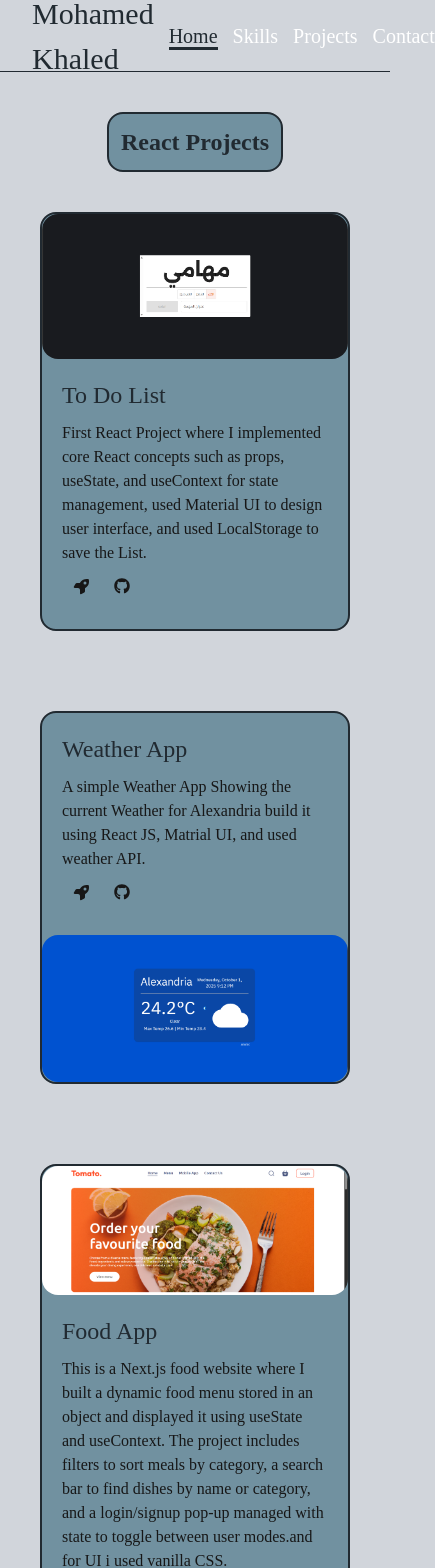
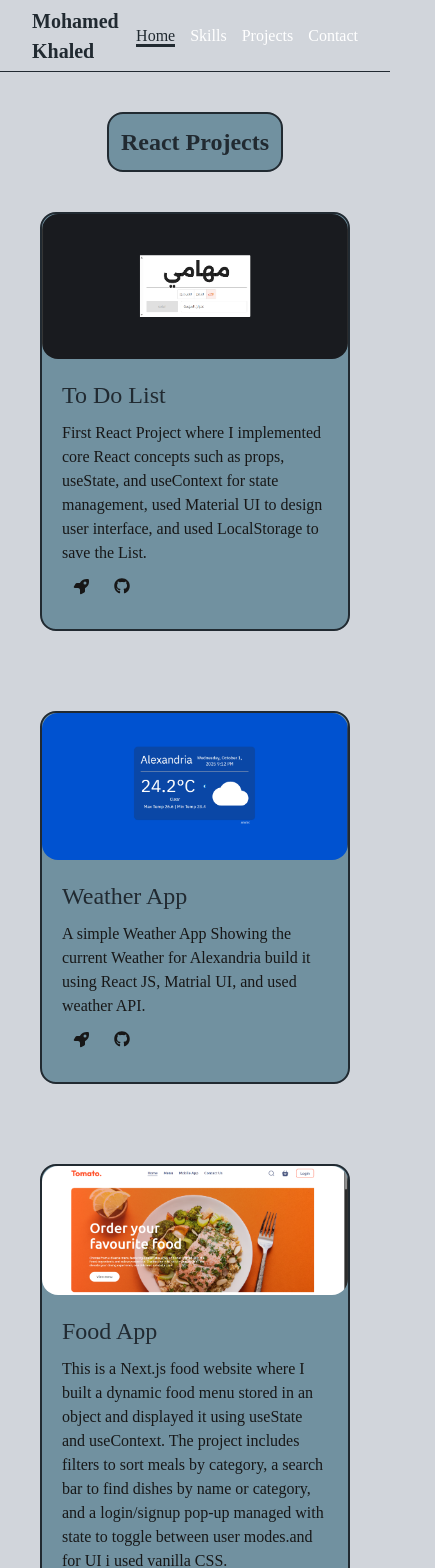
Before and after one commit to mohamd-khaled/portfolio, a Next.js app: page /projects in a window 390 px wide. Shown: the top 1568 px of the page, 435 px wide, since content can reach past the window. Built offline with nearby package versions, Linux system fonts and the light colour scheme.

Commit message:
Update reponse

```diff
--- a/app/projects/Projects.jsx
+++ b/app/projects/Projects.jsx
@@ -19,7 +19,7 @@ function Projects() {
                     const isEven = index % 2 === 0;
                     const imageSection = (
                         <div className="img">
-                            <img src={project.image} alt={project.name} className={`w-full rounded-2xl duration-300 ${isEven ? "hover:translate-x-5" : "hover:-translate-x-5"}`} />
+                            <img src={project.image} alt={project.name} className={`w-full rounded-2xl duration-300 ${isEven ? "md:hover:translate-x-5" : "md:hover:-translate-x-5"}`} />
                         </div>
                     );
                     const contentSection = (
@@ -39,8 +39,14 @@ function Projects() {
 
                     return (
                         <div key={project.id} className="md:grid md:gap-10 md:grid-cols-[repeat(auto-fit,minmax(300px,1fr))] mb-20 border-(--active-text) border-2 rounded-2xl bg-(--project-bg)/50">
-                            {isEven ? imageSection : contentSection}
-                            {isEven ? contentSection : imageSection}
+                            <div className="md:hidden">
+                                {imageSection}
+                                {contentSection}
+                            </div>
+                            <div className="hidden md:contents">
+                                {isEven ? imageSection : contentSection}
+                                {isEven ? contentSection : imageSection}
+                            </div>
                         </div>
                     )
                 })}
--- a/app/projects/ReactProjects.jsx
+++ b/app/projects/ReactProjects.jsx
@@ -23,7 +23,7 @@ function ReactProjects() {
                     const isEven = index % 2 === 0;
                     const imageSection = (
                         <div className="img">
-                            <img src={project.image} alt={project.name} className={`w-full rounded-2xl duration-300 ${isEven ? "hover:translate-x-5" : "hover:-translate-x-5"}`} />
+                            <img src={project.image} alt={project.name} className={`w-full rounded-2xl duration-300 ${isEven ? "md:hover:translate-x-5" : "md:hover:-translate-x-5"}`} />
                         </div>
                     );
                     const contentSection = (
@@ -43,8 +43,14 @@ function ReactProjects() {
 
                     return (
                         <div key={project.id} className={`md:grid md:gap-10 md:grid-cols-[repeat(auto-fit,minmax(300px,1fr))] mb-20 border-(--active-text) border-2 rounded-2xl bg-(--project-bg)/50 transition-opacity ease-in duration-700`}>
-                            {isEven ? imageSection : contentSection}
-                            {isEven ? contentSection : imageSection}
+                            <div className="md:hidden">
+                                {imageSection}
+                                {contentSection}
+                            </div>
+                            <div className="hidden md:contents">
+                                {isEven ? imageSection : contentSection}
+                                {isEven ? contentSection : imageSection}
+                            </div>
                         </div>
                     )
                 })}
--- a/component/NavBar/NavBar.jsx
+++ b/component/NavBar/NavBar.jsx
@@ -13,7 +13,7 @@ function NavBar() {
     >
       <Link
         href="/"
-        className=" text-[30px] font-800 cursor-pointer flex justify-center items-center transition duration-300 hover:scale-[1.1]"
+        className=" md:text-[30px] text-[20px] font-bold  cursor-pointer flex justify-center items-center transition duration-300 hover:scale-[1.1]"
       >
         Mohamed Khaled
       </Link>
@@ -25,7 +25,7 @@ function NavBar() {
               <li key={item.id}>
                 <Link
                   href={`/${item.link}`}
-                  className={`ml-[15px] text-[20px] font-500 border-b-[3px] border-b-solid transition-all duration-300 hover:border-b-(--active-text) ${isActive === `${item.link}`
+                  className={`ml-[15px] md:text-[20px] text-[16px] font-500 border-b-[3px] border-b-solid transition-all duration-300 hover:border-b-(--active-text) ${isActive === `${item.link}`
                     ? "text-(--active-text) border-b-(--active-text)"
                     : "text-white border-b-transparent"
                     }`}
```
